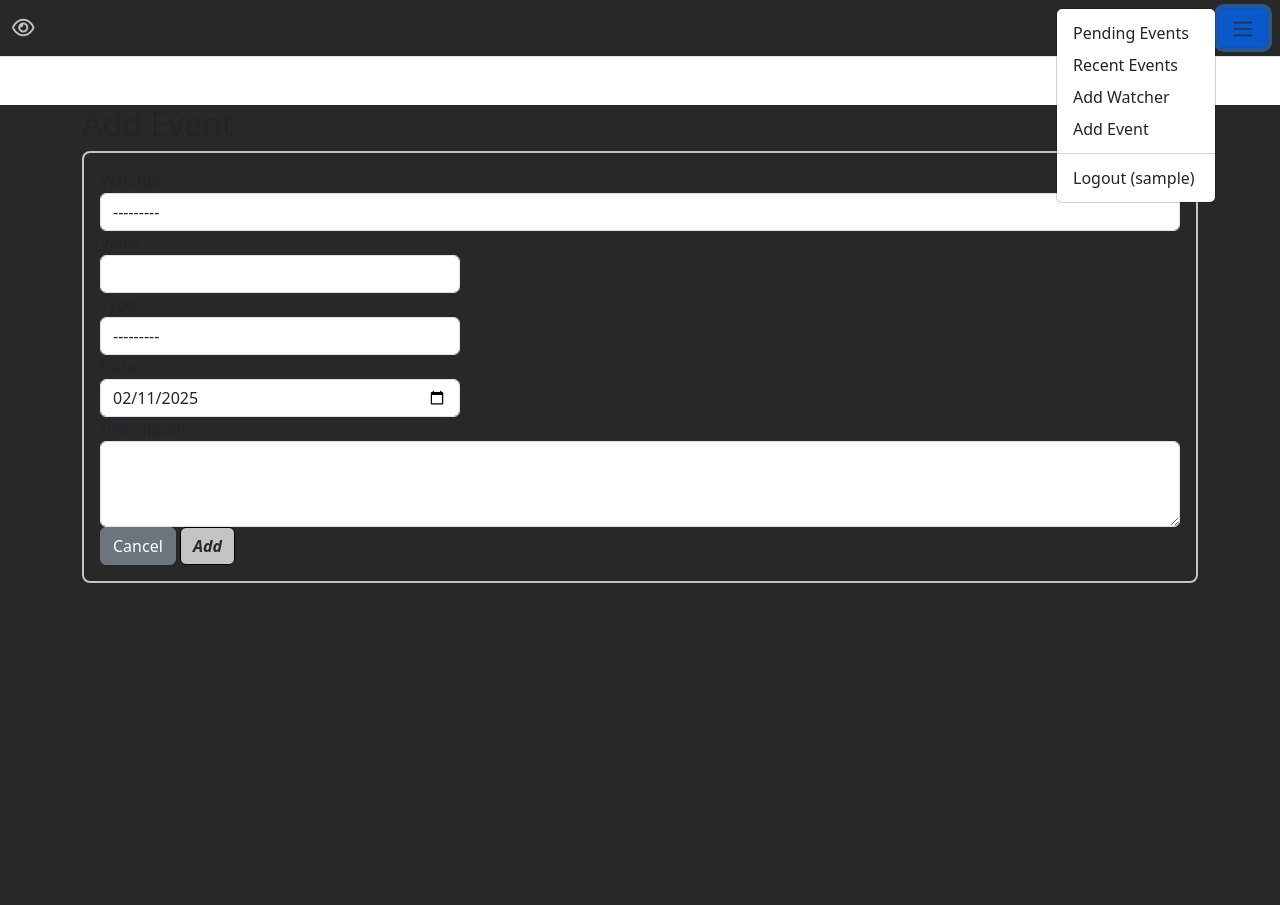
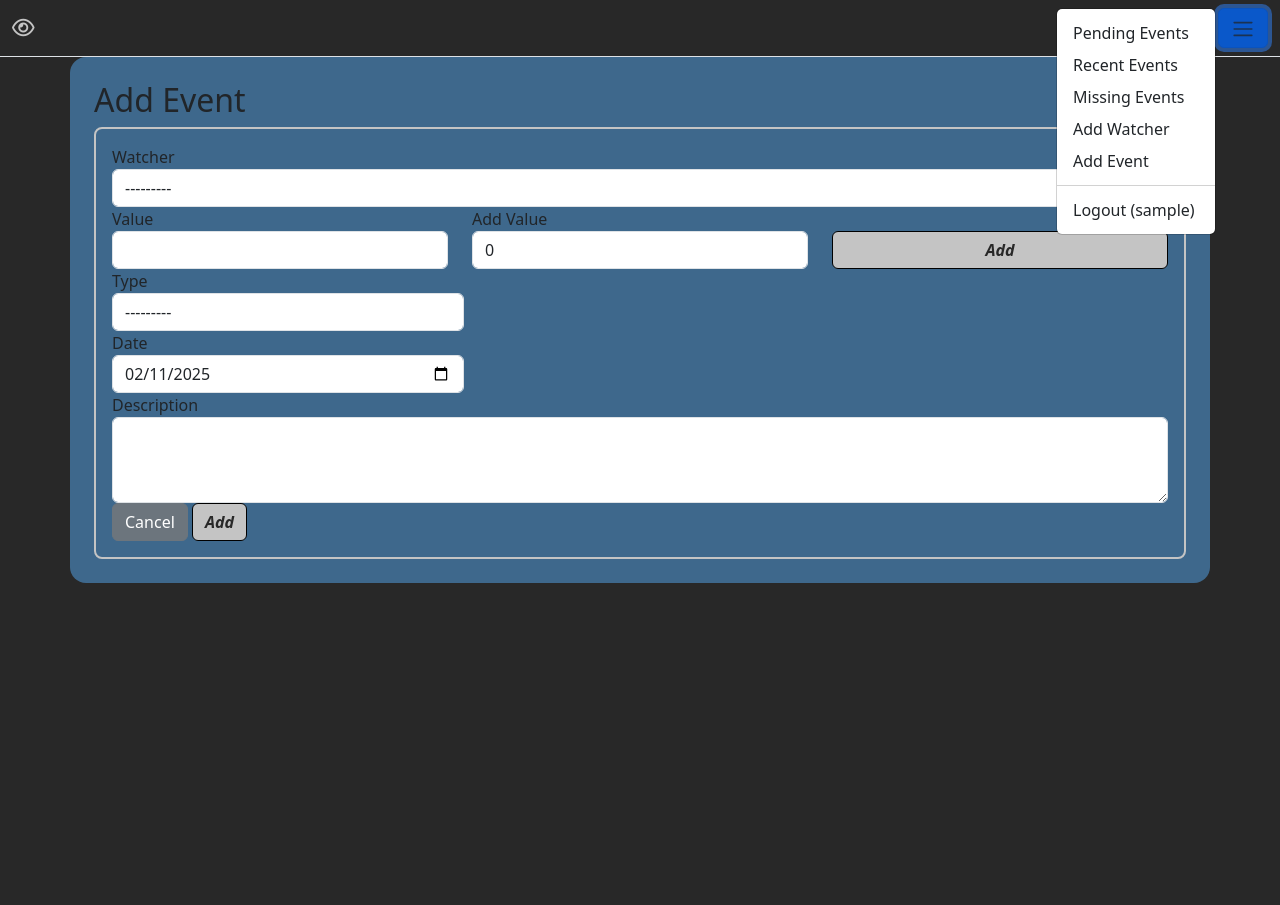
Before and after one commit to nirb/django_watchers, a Django app: page /create_event_form/ in a window 1280 px wide, after a click that opens the changed part. After the commit the page ends 583 px from the top, so only its background shows below. Run offline with Django 4.2, Linux system fonts and the light colour scheme; the visitor is signed in with stand-in values (Sample User, id 1); data that the repository does not hold is empty; some libraries are stand-ins or nearby versions.

Commit message:
event add "add" btn, menu add missing events

```diff
--- a/dashboard/templates/dashboard.html
+++ b/dashboard/templates/dashboard.html
@@ -15,9 +15,11 @@
     {% for card in currency_cards %}
     {% with card=card %}
     {% with type='items_card' %}
+    {% with click_event='/watchers/'|add:card.title %}
     <div class="col-sm-4 mb-2">
         {% include "components/card.html" %}
     </div>
+    {% endwith %}
     {% endwith %}
     {% endwith %}
     {% endfor %}
--- a/dashboard/templates/events/event_form.html
+++ b/dashboard/templates/events/event_form.html
@@ -1,6 +1,6 @@
 {% extends 'base.html' %}
 {% block content %}
-<div class="container mt-5">
+<div class="container p-4 rounded-4" style="background-color: var(--primary-main-color);">
     <h2>
         {% if edit %}
         Edit
@@ -16,9 +16,18 @@
             {{ form.parent }}
         </div>
         <div class="form-row">
-            <div class="form-group col-md-4">
-                <label for="id_parent">Value</label>
-                {{ form.value }}
+            <div class="row">
+                <div class="form-group col-md-4">
+                    <label for="id_parent">Value</label>
+                    {{ form.value }}
+                </div>
+                <div class="form-group col-md-4">
+                    <label for="add_value">Add Value</label>
+                    <input type="number" id="add_value" name="add_value" class="form-control" value="0">
+                </div>
+                <div class="form-group col-md-4 d-flex align-items-end">
+                    <button type="button" class="btn btn-primary w-100" onclick="add()">Add</button>
+                </div>
             </div>
             <div id="type" class="form-group col-md-4">
                 <label for="id_parent">Type</label>
@@ -55,5 +64,16 @@
             description_element.innerHTML = type_element.value
         });
     });
+
+    function add() {
+        const add_value = document.getElementById('add_value').value;
+        const value = document.getElementById('id_value');
+        if (isNaN(parseInt(value.value))) {
+            value.value = parseInt(add_value);
+        }
+        else {
+            value.value = parseInt(value.value) + parseInt(add_value);
+        }
+    }
 </script>
 {% endblock %}
--- a/dashboard/templates/menues/dropdown_menu.html
+++ b/dashboard/templates/menues/dropdown_menu.html
@@ -1,6 +1,7 @@
 <ul class="dropdown-menu">
     <a class="dropdown-item" href="/events_cards/date?type=notice">Pending Events</a>
     <a class="dropdown-item" href="/events_cards/-date">Recent Events</a>
+    <a class="dropdown-item" href="/events_cards/-date?type=missing">Missing Events</a>
     <a class="dropdown-item" href="/create_watcher_form">Add Watcher</a>
     <a class="dropdown-item" href="/create_event_form">Add Event</a>
     <li>
--- a/dashboard/views/events.py
+++ b/dashboard/views/events.py
@@ -15,6 +15,7 @@ from core.defs import *
 from django.contrib import messages
 from django.core.cache import cache
 from django.db.models import F
+import datetime
 
 watchersInfo = WatchersInfo()
 watchersFin = WatchersFin()
@@ -238,18 +239,39 @@ def edit_event(request, event_id):
 
 def events_cards(request, order_by='-date'):
     query_params = request.GET.dict()
-    print(f"events_cards query_params: {query_params}")
+    print(f"events_cards query_params: {query_params=} {order_by=}")
     events = Event.objects.filter(
         parent__user=request.user)
 
     if "type" in query_params:
-        events = events.filter(type__icontains=query_params["type"])
+        if query_params["type"] == "missing":
+            # show missing events (watchers that last event is more than 4 month ago)
+            events_id = []
+            for watcher in Watcher.objects.filter(user=request.user):
+                if not Event.objects.filter(parent=watcher).exists():
+                    pass
+                else:
+                    last_event = Event.objects.filter(
+                        parent=watcher).latest('date')
+                    print(
+                        f"last_event: {type(last_event.date)} {type(datetime.datetime.now().date())} {last_event.date=}")
+                    # convet last_event.date to days since 1970
+                    days_from_now = (datetime.datetime.now().date() -
+                                     datetime.datetime(1970, 1, 1).date()).days
+                    days_from_last_event = (last_event.date -
+                                            datetime.datetime(1970, 1, 1).date()).days
+                    print(f"diff: {days_from_now-days_from_last_event}")
+                    if days_from_now-days_from_last_event > 120:
+                        events_id.append(last_event.id)
+            events = events.filter(id__in=events_id)
+        else:
+            events = events.filter(type__icontains=query_params["type"])
 
     events = events.order_by(order_by)[:50]
 
     menues = [{"title": event.parent.name, "url": f"/watcher/{event.parent.id}",
                "background": event_type_to_color(event.type),
-               "items": [event.date, event.type, int_to_str(event.value, event.parent.currency)]}
+              "items": [event.date, event.type, int_to_str(event.value, event.parent.currency)]}
               for event in events]
     return render(request, 'menues/cards_menu.html', {"menues": menues})
 
```
Also changed, not shown: dashboard/templates/components/card.html (+26 -3 lines).
